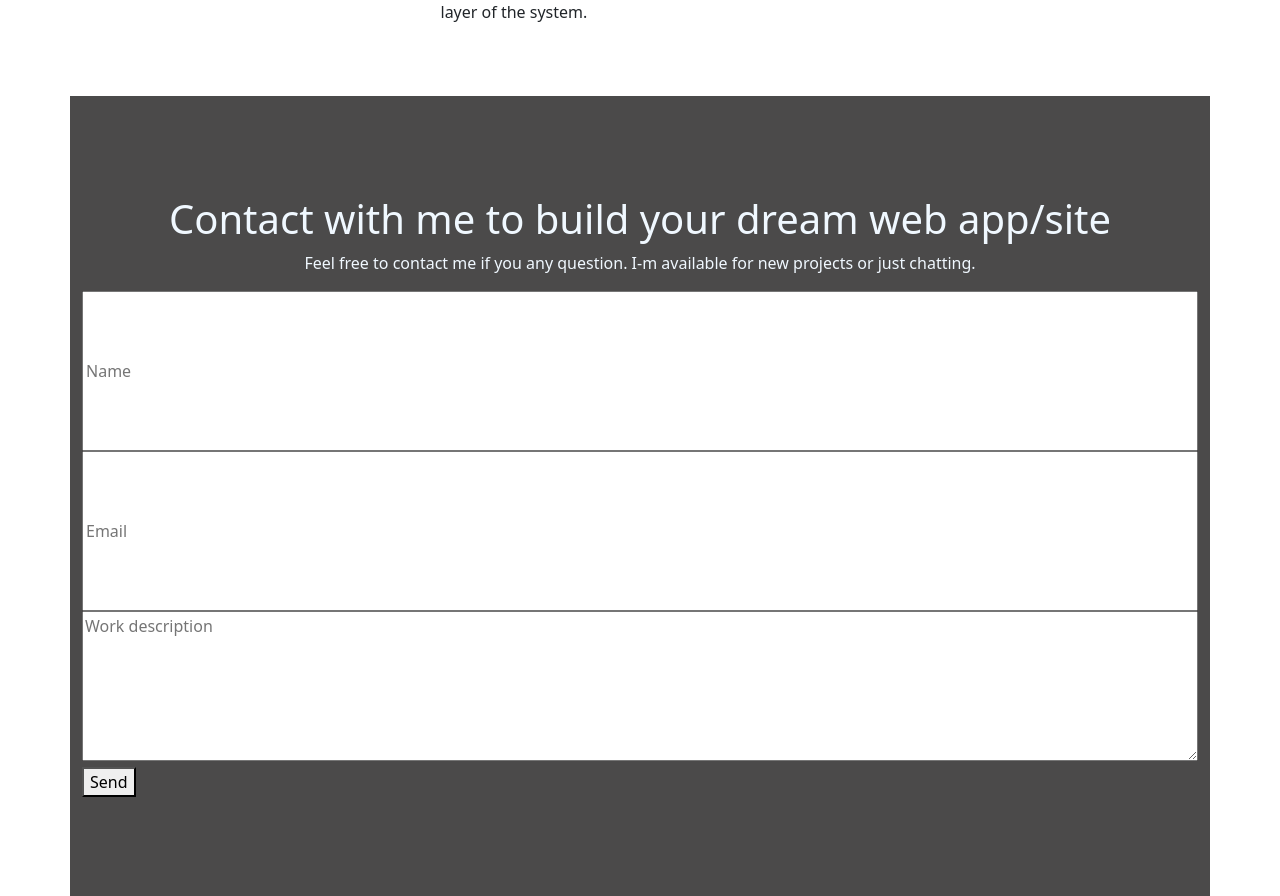
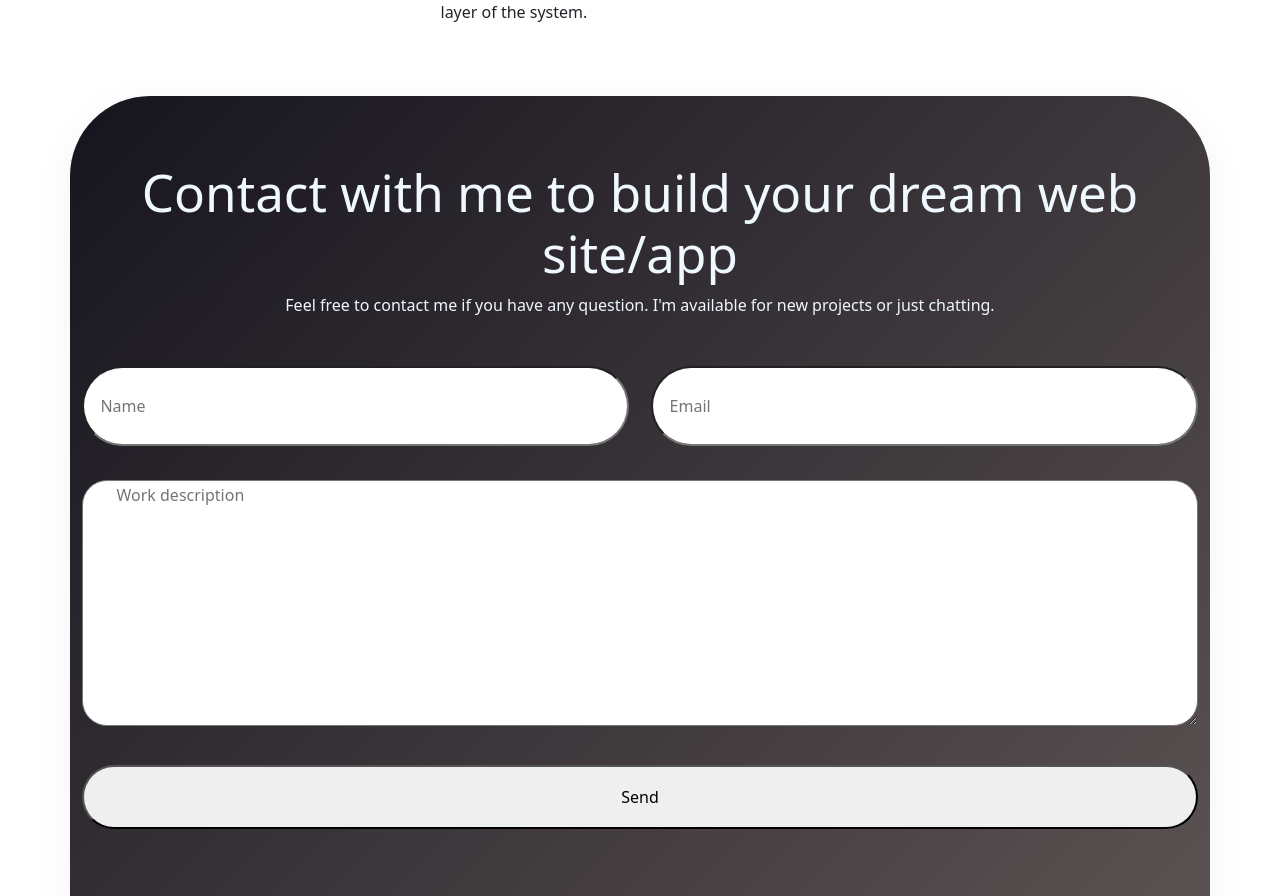
Before and after one commit to MatiasRevetria/revolio, a React (Vite) app: page / in a window 1280 px wide. Shown: the part 1645-2541 px from the top of the page. Built offline with nearby package versions, Linux system fonts and the light colour scheme.

Commit message:
final laps

```diff
--- a/src/components/Contact.jsx
+++ b/src/components/Contact.jsx
@@ -1,4 +1,4 @@
-import React, { useState } from "react";
+import React, { useState, useEffect, useRef } from "react";
 import '../styles/Contact.css'
 
 const Contact = () => {
@@ -7,6 +7,20 @@ const Contact = () => {
     const [email, setEmail] = useState('');
     const [txtArea, setTxtArea] = useState('');
     const [error, setError] = useState({});
+    const ref = useRef();
+
+    useEffect(()=>{
+        const observer = new IntersectionObserver((entries,obs)=>{
+            entries.forEach((entry)=>{
+                if(entry.isIntersecting){
+                    entry.target.classList.add('show');
+                    obs.unobserve(entry.target);
+                }
+            });
+        },{threshold:0.3}
+    );
+    if (ref.current) observer.observe(ref.current);
+    },[]);
 
     const handleSubmit = (event)=>{
         event.preventDefault();
@@ -15,7 +29,7 @@ const Contact = () => {
         if (!email.trim()) validationErrors.email = "Don't forget your email";
         if (!txtArea.trim()) validationErrors.txtArea = "What's going on inside that mind?";
 
-        if(Object.keys(validationErrors.length)>0){
+        if(Object.keys(validationErrors.length>0)){
             setError(validationErrors);
             return;
         }
@@ -36,14 +50,16 @@ const Contact = () => {
 
     return(
         <>
-        <div id="contact-container" className="container-md">
+        <div id="contact-container" ref={ref} className=" appear container-md">
             <div id="text">
-                <h1>Contact with me to build your dream web app/site</h1>
-                <p>Feel free to contact me if you any question. I-m available for new projects or just chatting.</p>
+                <h1>Contact with me to build your dream web site/app</h1>
+                <p>Feel free to contact me if you have any question. I'm available for new projects or just chatting.</p>
             </div>
             <div id="contact-form">
+
                 <form onSubmit={handleSubmit}>
-                    <div className="input">
+                    <div id="input-container">
+                        <div className="input">
                         <input type="text" value={name} onChange ={handleChangeName} placeholder="Name" aria-invalid={!!error.name} aria-describedby="name-error"/>
                         {error.name &&
                             <small id="name-error" className="error">
@@ -59,13 +75,13 @@ const Contact = () => {
                             </small>
                         }
                     </div>
+                    </div>
                     <div id="text-area">
                         <textarea value={txtArea} onChange={handleChangeTxtArea} placeholder="Work description"
-                            rows={6} aria-invalid={!!error.txtArea} aria-describedby="message-error">
+                            rows={10} aria-invalid={!!error.txtArea} aria-describedby="message-error" />
                                 {error.txtArea &&
                                     <small id="message-error" className="error">{error.txtArea}</small>
                                 }
-                        </textarea>
                     </div>
                     <button type="submit" className="btn-send">Send</button>
                 </form>
--- a/src/styles/Contact.css
+++ b/src/styles/Contact.css
@@ -1,11 +1,16 @@
 #contact-container{
+    position: relative;
     display: flex;
     flex-direction: column;
     justify-content: center;
     align-items: center;
     min-height: 100vh;
-    background-color: rgb(75, 74, 74);
     color: aliceblue;
+    border-radius: 80px 80px 0 0;
+    box-shadow: 0 10px 40px rgba(0, 0, 0, 0.05);
+    background: linear-gradient(135deg, #16141d 0%, #5a5252 100%);
+
+
 }
 
 #contact-container p{
@@ -16,15 +21,73 @@
     width: 100%;
 }
 
+#text{
+    text-align: center;
+    margin-bottom: 3%;
+}
+#text h1{
+    font-size: 3.2rem;
+}
+
+#input-container{
+    display: flex;
+    flex-direction: row;
+    justify-content: center;
+    align-items: center;
+    gap:2%;
+}
+
 #contact-container input{
     width: 100%;
-    height: 20vh
+    height: 10vh;
+    border-radius: 100px;
 }
 
 .input{
     width:100%;
+    border-radius: 100px;
+    margin-bottom: 3%;
 }
+
+#contact-container button{
+    width: 100%;
+    height: 8vh;
+    border-radius: 100px;
+    margin-top: 3%;
+}
+
+button:hover{
+    background-color: rgb(43, 41, 41);
+    color: aliceblue;
+}
+
 
 #text-area textarea{
     width: 100%;
+    border-radius: 25px;
 }
+
+input,
+textarea {
+  padding-left: 3%;
+}
+
+
+@keyframes appear {
+    from{
+        opacity: 0;
+        transform: translateY(50px);
+    }
+    to{
+        opacity: 1;
+        transform: translatey(0);
+    }
+}
+
+.appear{
+    opacity: 0;
+}
+
+#contact-container.show {
+    animation: appear 1s ease-out forwards;
+}
```
